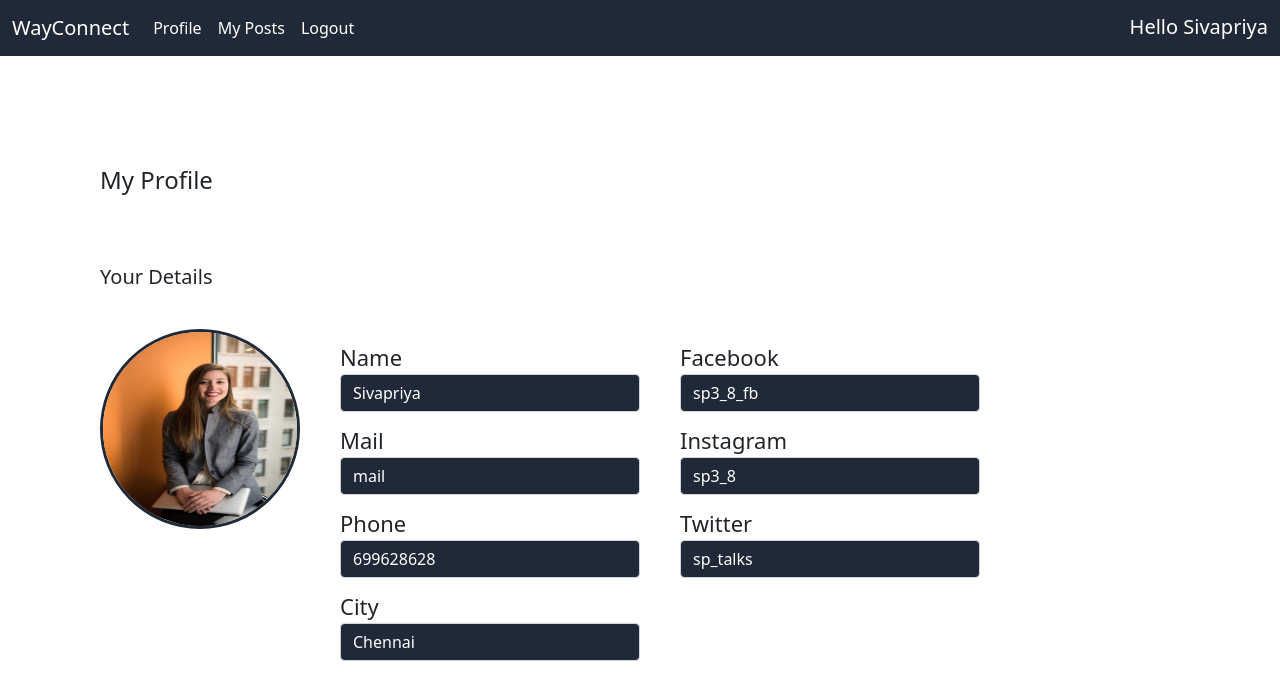
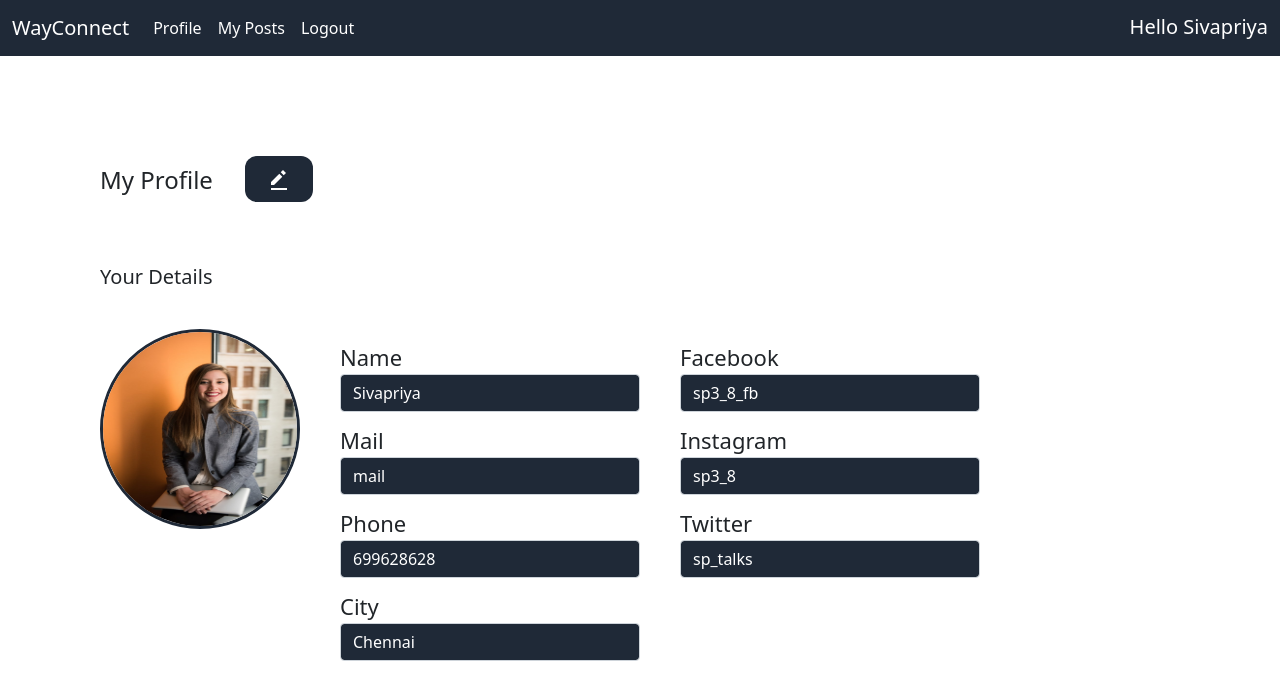
Before and after one commit to SivapriyaJayakumar/SocialMedia, a React (Create React App) app: page /profile in a window 1280 px wide. Shown: the top 700 px of the page. Built offline with nearby package versions, Linux system fonts and the light colour scheme.

Commit message:
editprofile-push

```diff
--- a/src/App.css
+++ b/src/App.css
@@ -6,8 +6,37 @@ body{
   margin:auto;
 
 }
+.editbutwrap{
+  display: flex;
+  flex-direction: row;
+
+}
+.editwrap{
+max-height: 12px;
+}
+.editpro{
+
+  margin: 0px 32px;
+  padding: 10px 22px;
+  border-radius: 12px;
+  background-color: #1F2937;
+  border-style: none;
+  color:#fff;
+}
 #commentofuser{
   min-width: 300px;
+}
+.savechange{
+  display: none;
+  float:right;
+}
+.detailslistchange{
+  width:300px !important;
+  background-color: white !important;
+  color:#1F2937 !important;
+}
+.detailslist:focus{
+  box-shadow: none !important;
 }
 .login{
   margin:100px auto;
--- a/src/LoginPage.js
+++ b/src/LoginPage.js
@@ -38,7 +38,9 @@ console.log(isHome);
                     item.loggedin=true;
                     setProfile(item.profilesrc);
                     setisHome(true);
+
                     History.push('./home')
+
 
 
 
--- a/src/Nav.js
+++ b/src/Nav.js
@@ -31,7 +31,7 @@ function NavBar(props){
                     <NavLink   className="navtext"href="/posts">My Posts</NavLink>
                     </NavItem>
                     <NavItem>
-                    <NavLink   className="navtext"href="/">Logout</NavLink>
+                    <NavLink   className="navtext"href="/" >Logout</NavLink>
                     </NavItem>
                     </Nav>
                     </Collapse>
--- a/src/Profile.js
+++ b/src/Profile.js
@@ -4,39 +4,65 @@ import {Input,Label} from 'reactstrap';
 import {user} from './user';
 function Profile(props){
     const userob=user[0];
+    const handlechange=()=>{
+        var obj=document.getElementsByClassName('detailslist');
+        for(var i=0;i<obj.length;i++){
+            obj.item(i).setAttribute("disabled","true");
+        }
+        document.getElementById('savechange').style.display="none";
+    }
     return(
         <div>
             <NavBar name={userob.name} />
             <div className="profilewrap">
+                <div className="editbutwrap">
                 <h4 className="profilehead"> My Profile</h4>
+                <div className="editwrap">
+                <button className="editpro" onClick={()=>{
+                    console.log("edit");
+                    var obj=document.getElementsByClassName('detailslist');
+                    console.log(obj.length);
+                    for(var i=0;i<obj.length;i++){
+                    console.log(obj.item(i));
+                    obj.item(i).removeAttribute("disabled");
+                    //obj.item(i).classList.add('detailslistchange');
+                    //obj.item(i).classList.remove('detailslist');
+                    }
+                    document.getElementById('savechange').style.display="block";
+                }}>
+                <svg xmlns="http://www.w3.org/2000/svg" width="24" height="24" viewBox="0 0 24 24" style={{fill: "white"}}><path d="m16 2.012 3 3L16.713 7.3l-3-3zM4 14v3h3l8.299-8.287-3-3zm0 6h16v2H4z"></path></svg></button>
+                </div>
+                </div>
                 <div className="profiledetails">
                     <h5 className="detailshead">Your Details</h5>
+
+
                     <div className="detailphoto">
                     <div className="userprofile">
                         <img  className="photo" src={userob.profilesrc}/>
                     </div>
                     <div className="details">
                         <Label className="profilelabel" for="name">Name</Label>
-                        <Input type="text" className="detailslist" id="name" name="name" disabled value={userob.name}/>
+                        <Input type="text" className="detailslist" id="name" name="name" disabled="true" defaultValue={userob.name}/>
                         <Label className="profilelabel" for="name">Mail</Label>
-                        <Input type="text"  className="detailslist" id="mail" name="mail" disabled value={userob.mail}/>
+                        <Input type="text"  className="detailslist" id="mail" name="mail" disabled="true" defaultValue={userob.mail} />
                         <Label className="profilelabel" for="name">Phone</Label>
-                        <Input type="text" className="detailslist" id="phone" name="phone" disabled value={userob.phone}/>
+                        <Input type="text" className="detailslist" id="phone" name="phone" disabled="true" defaultValue={userob.phone} />
                         <Label className="profilelabel" for="name">City</Label>
-                        <Input type="text"   className="detailslist"id="city" name="city" disabled value={userob.city}/>
-
-
+                        <Input type="text"   className="detailslist"id="city" name="city" disabled="true" defaultValue={userob.city} />
 
                     </div>
                     <div className="socialdetails">
                         <Label className="profilelabel" for="facebook">Facebook</Label>
-                        <Input type="text" className="detailslist" id="facebook" name="facebook" disabled value={userob.fbid}/>
+                        <Input type="text" className="detailslist" id="facebook" name="facebook" disabled="true" defaultValue={userob.fbid} />
                         <Label className="profilelabel" for="insta">Instagram</Label>
-                        <Input type="text"  className="detailslist" id="insta" name="insta" disabled value={userob.insta}/>
+                        <Input type="text"  className="detailslist" id="insta" name="insta" disabled="true" defaultValue={userob.insta} />
                         <Label className="profilelabel" for="twitter">Twitter</Label>
-                        <Input type="text"  className="detailslist" id="twitter" name="twitter" disabled value={userob.twitter}/>
+                        <Input type="text"  className="detailslist" id="twitter" name="twitter" disabled="true" defaultValue={userob.twitter} />
                     </div>
+
                     </div>
+                    <button className="editpro savechange" id="savechange" onClick={handlechange}>Save Changes</button>
                 </div>
             </div>
         </div>
```
